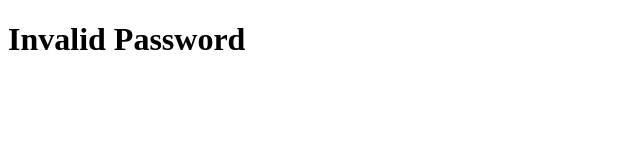
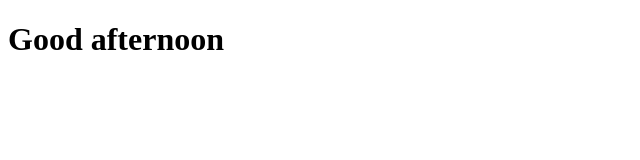
Before and after one commit to kunal-zende/React-Beginner-friendly-course, a React (Vite) app: page / in a window 1280 px wide. Shown: the top 160 px of the page, without its empty margins (0-640 px from the left). Built offline with nearby package versions, Linux system fonts and the light colour scheme.

Commit message:
Dynamic Rendering

```diff
--- a/src/App.jsx
+++ b/src/App.jsx
@@ -1,26 +1,12 @@
-// Conditional rendering
-
-const ValidPassword = () => {
-  return(
-    <h1>Valid password</h1>
-  );
-}
-
-const InvalidPassword = () => {
-  return <h1>Invalid Password</h1>
-}
-
-const Password = ({isValid}) =>{
-  if(isValid) {
-   return <ValidPassword/>
-  } else {
-   return <InvalidPassword/>
-  }
-}
+import Greeting from "./components/Greeting";
+import UserStatus from "./components/UserStatus";
+import Weather from "./components/Weather";
 
 const App = () => {
   return(
-    <Password isValid={false} />
+    // <Weather temperature={27}/>
+    // <UserStatus loggedIn={false} isAdmin={true}/>
+    <Greeting timeOfDay={"mornin"}/>
   );
 }
 
--- /dev/null
+++ b/src/components/Greeting.jsx
@@ -0,0 +1,8 @@
+import React from 'react'
+
+const Greeting = ({timeOfDay}) => {
+    const val = timeOfDay == "morning" ? "Good morning" : "Good afternoon";
+    return <h1>{val}</h1>
+}
+
+export default Greeting
--- /dev/null
+++ b/src/components/UserStatus.jsx
@@ -0,0 +1,12 @@
+import React from 'react'
+
+const UserStatus = ({loggedIn, isAdmin}) => {
+ if(loggedIn && isAdmin){
+    return <h1>Welcome Admin</h1>
+ } else if(loggedIn){
+    return <h1>Welcome User</h1>
+ }
+ return <h1>Not Logged in</h1>
+}
+
+export default UserStatus
--- /dev/null
+++ b/src/components/Weather.jsx
@@ -0,0 +1,11 @@
+const Weather = ({ temperature }) => {
+    if (temperature < 15) {
+        return <h1>It's cold Outside</h1>
+    } else if (temperature >= 15 && temperature <= 25) {
+        return <h1>It's nice outside</h1>
+    } else {
+        return <h1>It's hot today</h1>
+    }
+}
+
+export default Weather;
```
